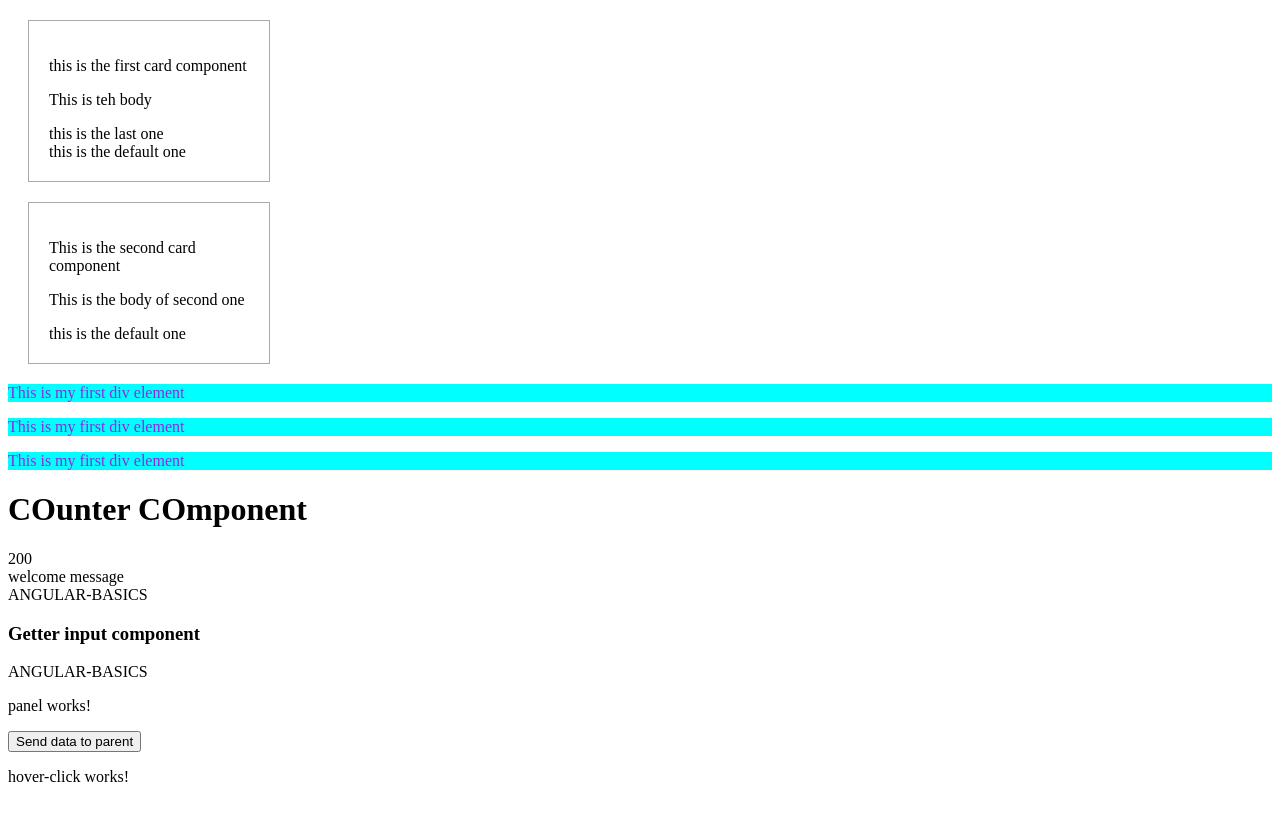
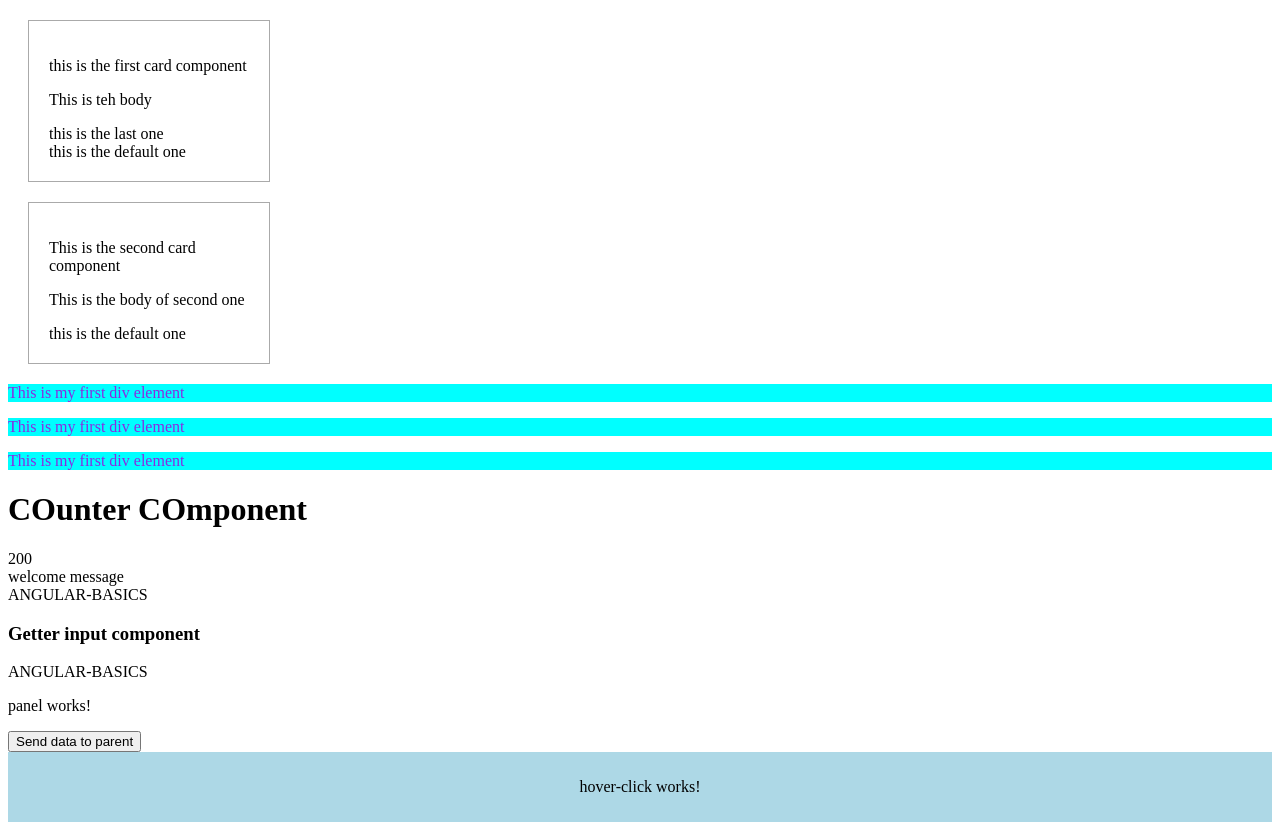
Before and after one commit to sreenath096/angular-basics, an Angular app: page / in a window 1280 px wide. Before the commit the page ends 802 px from the top, so only its background shows below. Built offline with nearby package versions, Linux system fonts and the light colour scheme.

Commit message:
HostBinding & HostListeners Example

```diff
--- a/src/app/hover-click/hover-click.component.css
+++ b/src/app/hover-click/hover-click.component.css
@@ -0,0 +1,9 @@
+:host {
+    display: block;
+    padding: 10px;
+    text-align: center;
+}
+
+:host(.hovered) {
+    background-color: lightblue;
+}
--- a/src/app/hover-click/hover-click.component.ts
+++ b/src/app/hover-click/hover-click.component.ts
@@ -13,4 +13,12 @@ export class HoverClickComponent {
   @HostListener('click') onClick() {
     console.log('element clicked');
   }
+
+  @HostListener('mouseenter') onMouseEnter() {
+    this.isHovered = true;
+  }
+
+  @HostListener('mouseleave') onMouseLeave() {
+    this.isHovered = false;
+  }
 }
```
